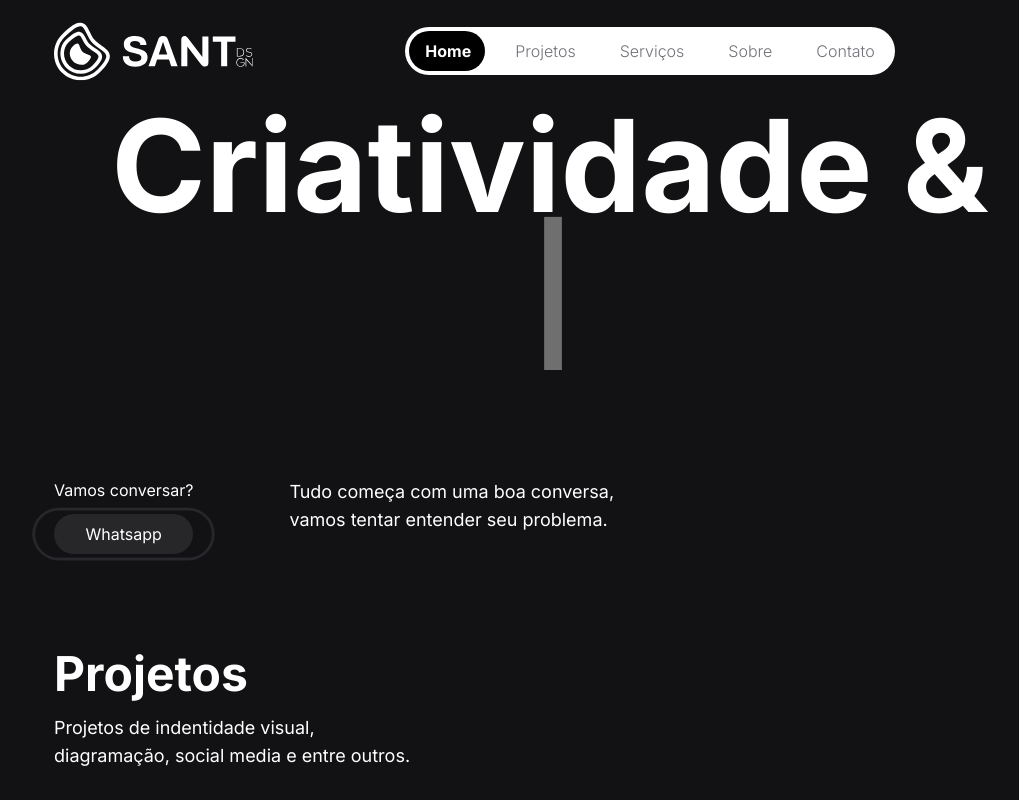
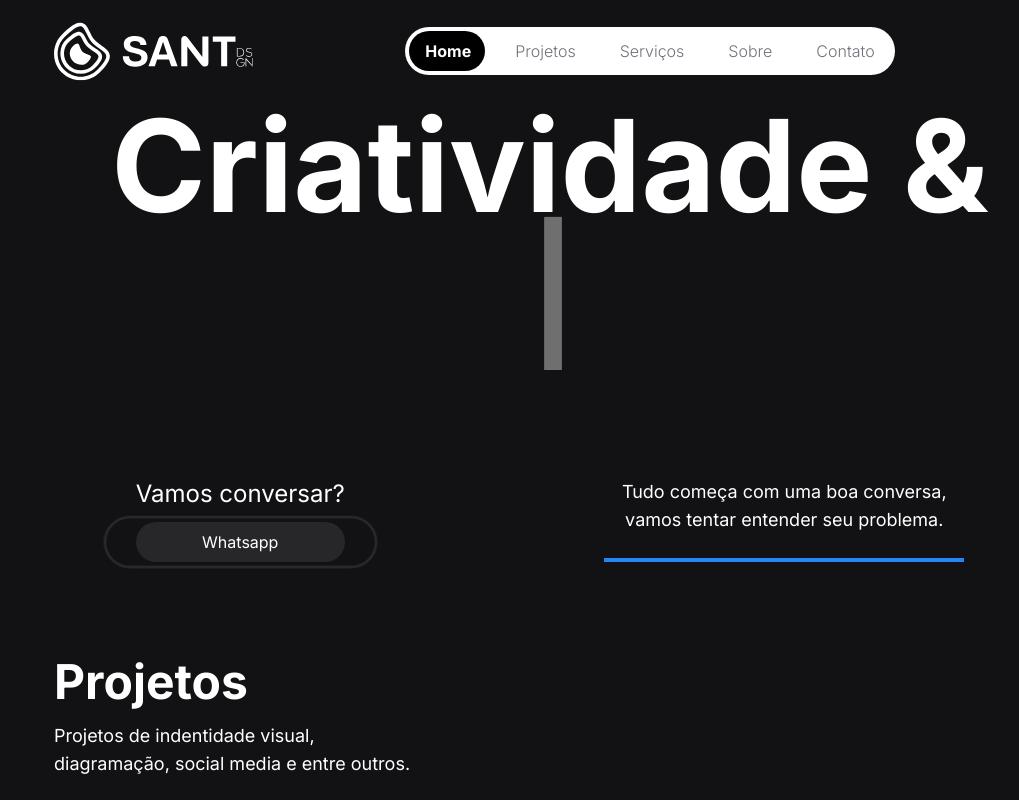
Before and after one commit to Mateus8741/sant-desing, a Next.js app: page / in a window 1280 px wide. Shown: the top 800 px of the page, without its empty margins (90-1109 px from the left). Built offline with nearby package versions, Linux system fonts and the light colour scheme.

Commit message:
refactor: Update WhatsApp buttons in Section1 and Section5 components with transition duration and ease-in-out

```diff
--- a/src/app/page.tsx
+++ b/src/app/page.tsx
@@ -51,7 +51,10 @@ export default function Home() {
       <div
         className={`w-full sticky top-0 py-4 z-10 flex items-center bg-[#121214]`}
       >
-        <Image src="/logo.svg" width={200} height={200} alt="Logo" />
+        <Link href="/">
+          <Image src="/logo.svg" width={200} height={200} alt="Logo" />
+        </Link>
+
         <NavBar activeSection={activeSection} />
       </div>
 
--- a/src/components/section1.tsx
+++ b/src/components/section1.tsx
@@ -10,10 +10,10 @@ export function Section1() {
   }
 
   return (
-    <div className="flex w-5/6 text-white justify-between">
-      <div className="flex gap-24">
+    <div className="flex text-white">
+      <div className="flex gap-24 justify-around w-full">
         <div className="flex flex-col gap-3">
-          <p>Vamos conversar?</p>
+          <p className="text-2xl">Vamos conversar?</p>
 
           <div className="relative inline-block">
             <motion.div
@@ -36,9 +36,12 @@ export function Section1() {
           </div>
         </div>
 
-        <p className="text-lg w-[369px]">
-          Tudo começa com uma boa conversa, vamos tentar entender seu problema.
-        </p>
+        <div className="border-b-4 border-[#2686F3] w-[360px]">
+          <p className="text-lg text-center">
+            Tudo começa com uma boa conversa, vamos tentar entender seu
+            problema.
+          </p>
+        </div>
       </div>
     </div>
   )
```
